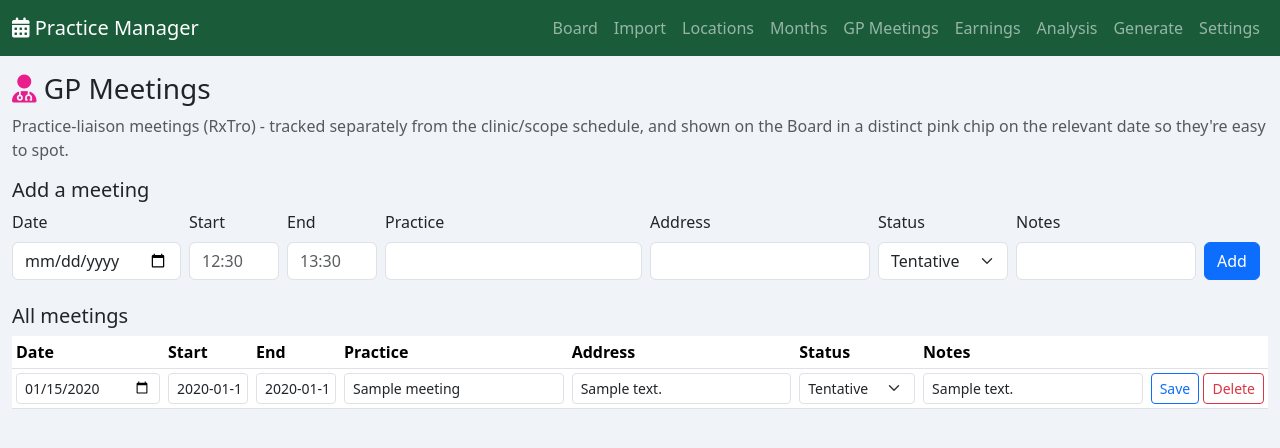
After one commit to jcypowh/practice-manager, a Flask app: page /gp-meetings in a window 1280 px wide. The commit adds this page. Shown: the top 448 px of the page. Run offline with Flask 3, Linux system fonts and the light colour scheme; tables that the repository leaves empty hold one stand-in row (values such as "Sample post"); some libraries are stand-ins or nearby versions.

Commit message:
Add GP Meetings module, plus an auto-backup safety net for full-data imports
New standalone gp_meetings table + CRUD page (add/edit/delete), separate
from the clinic/scope blocks since these are practice-liaison meetings
(RxTro) with their own specific times, addresses, and Tentative/Confirmed
status - not tied to a location's revenue rate. Baked into the Board:
any GP meeting on a given date shows as a distinct pink chip in that
day's header (diagonal-striped while still Tentative, solid once
Confirmed), so it's easy to spot without being confused for a clinic
session. Included in the full export/import feature too.

Seeded the 9 meetings from the latest Shore_Gastro_GP_Meetings PDF, plus
two updates from the user directly: the 4 Aug slot now reflects Cremorne
Medical Practice 12:45-13:45 (replacing "Dee Why General Practice" shown
on that PDF for the same date - user will correct the source later), and
a new 12 Aug 12:30 Cremorne Medical Practice meeting not on the PDF at all.

Also added an auto-backup: before any full-data import (which replaces
everything), the current data is saved to a timestamped JSON file in the
persistent storage directory first - so a forgotten manual export never
means truly losing data, just needing to dig the backup file out.

Co-Authored-By: Claude Sonnet 5 <noreply@anthropic.com>

```diff
--- a/app.py
+++ b/app.py
@@ -243,6 +243,19 @@ def init_db():
         snapshot_json   TEXT NOT NULL,
         created_at      TEXT DEFAULT CURRENT_TIMESTAMP
     );
+
+    CREATE TABLE IF NOT EXISTS gp_meetings (
+        id             INTEGER PRIMARY KEY AUTOINCREMENT,
+        date           TEXT NOT NULL,
+        time_start     TEXT DEFAULT '',
+        time_end       TEXT DEFAULT '',
+        practice_name  TEXT NOT NULL,
+        address        TEXT DEFAULT '',
+        status         TEXT DEFAULT 'Tentative',
+        notes          TEXT DEFAULT '',
+        created_at     TEXT DEFAULT CURRENT_TIMESTAMP,
+        updated_at     TEXT DEFAULT CURRENT_TIMESTAMP
+    );
     ''')
     db.commit()
 
@@ -450,6 +463,11 @@ def get_board_data(db, month_id):
     dates = sorted(by_date.keys())
     if not dates:
         return []
+
+    gp_by_date = {}
+    for gm in db.execute('SELECT * FROM gp_meetings').fetchall():
+        gp_by_date.setdefault(gm['date'], []).append(dict(gm))
+
     weeks = []
     current_monday = None
     current_week = None
@@ -462,7 +480,8 @@ def get_board_data(db, month_id):
             weeks.append(current_week)
         day_blocks = by_date[d_str]
         current_week['days'][d.weekday()] = {'date': d_str, 'day_name': d.strftime('%A'), 'blocks': day_blocks,
-                                              'total': sum(b['value'] for b in day_blocks)}
+                                              'total': sum(b['value'] for b in day_blocks),
+                                              'gp_meetings': gp_by_date.get(d_str, [])}
     for w in weeks:
         days = []
         for wd in range(5):
@@ -470,7 +489,8 @@ def get_board_data(db, month_id):
                 days.append(w['days'][wd])
             else:
                 d = w['monday'] + datetime.timedelta(days=wd)
-                days.append({'date': d.isoformat(), 'day_name': d.strftime('%A'), 'blocks': [], 'total': 0})
+                days.append({'date': d.isoformat(), 'day_name': d.strftime('%A'), 'blocks': [], 'total': 0,
+                             'gp_meetings': gp_by_date.get(d.isoformat(), [])})
         w['days'] = days
         w['total'] = sum(day['total'] for day in days)
     return weeks
@@ -1040,20 +1060,62 @@ def test_claude():
     return redirect(url_for('settings_page'))
 
 
+# ---------------------------------------------------------------- GP Meetings
+
+@app.route('/gp-meetings')
+def gp_meetings_page():
+    db = get_db()
+    meetings = db.execute('SELECT * FROM gp_meetings ORDER BY date, time_start').fetchall()
+    return render_template('gp_meetings.html', meetings=meetings)
+
+
+@app.route('/gp-meetings/new', methods=['POST'])
+def gp_meeting_new():
+    f = request.form
+    db = get_db()
+    if not f.get('date') or not f.get('practice_name'):
+        flash('Date and practice name are required.', 'warning')
+        return redirect(url_for('gp_meetings_page'))
+    db.execute('''INSERT INTO gp_meetings(date, time_start, time_end, practice_name, address, status, notes)
+                  VALUES(?,?,?,?,?,?,?)''',
+               (f.get('date'), f.get('time_start', ''), f.get('time_end', ''), f.get('practice_name'),
+                f.get('address', ''), f.get('status', 'Tentative'), f.get('notes', '')))
+    db.commit()
+    flash('GP meeting added.', 'success')
+    return redirect(url_for('gp_meetings_page'))
+
+
+@app.route('/gp-meetings/<int:meeting_id>/update', methods=['POST'])
+def gp_meeting_update(meeting_id):
+    f = request.form
+    db = get_db()
+    db.execute('''UPDATE gp_meetings SET date=?, time_start=?, time_end=?, practice_name=?, address=?,
+                  status=?, notes=?, updated_at=CURRENT_TIMESTAMP WHERE id=?''',
+               (f.get('date'), f.get('time_start', ''), f.get('time_end', ''), f.get('practice_name'),
+                f.get('address', ''), f.get('status', 'Tentative'), f.get('notes', ''), meeting_id))
+    db.commit()
+    flash('GP meeting updated.', 'success')
+    return redirect(url_for('gp_meetings_page'))
+
+
+@app.route('/gp-meetings/<int:meeting_id>/delete', methods=['POST'])
+def gp_meeting_delete(meeting_id):
+    db = get_db()
+    db.execute('DELETE FROM gp_meetings WHERE id=?', (meeting_id,))
+    db.commit()
+    flash('GP meeting deleted.', 'success')
+    return redirect(url_for('gp_meetings_page'))
+
+
 # ---------------------------------------------------------------- Export / Import (full data)
 
-EXPORT_TABLES = ['locations', 'location_activity_rates', 'months', 'blocks']
+EXPORT_TABLES = ['locations', 'location_activity_rates', 'months', 'blocks', 'gp_meetings']
 # claude_api_key is deliberately excluded - each deployment manages its own key.
 EXPORT_CONFIG_KEYS = ['analysis_trailing_months', 'utilization_flag_threshold', 'analysis_overbook_threshold']
+BACKUP_DIR = DATA_DIR / 'backups'
 
 
-@app.route('/export')
-def export_data():
-    """Dump every table that defines 'what the schedule looks like' - sites, colours,
-    per-slot values/formulas, months, and every block (date/slot/activity/notes/status) -
-    as one JSON file. Pairs with /import-data to move this exactly onto another deployment
-    (e.g. local -> Railway) without re-entering colours/rates/holds by hand."""
-    db = get_db()
+def _export_snapshot(db):
     data = {'exported_at': datetime.datetime.now().isoformat(), 'version': 1}
     for table in EXPORT_TABLES:
         rows = db.execute(f'SELECT * FROM {table}').fetchall()
@@ -1062,7 +1124,16 @@ def export_data():
         f"SELECT key, value FROM config WHERE key IN ({','.join('?' * len(EXPORT_CONFIG_KEYS))})",
         EXPORT_CONFIG_KEYS).fetchall()
     data['config'] = {r['key']: r['value'] for r in cfg_rows}
-    payload = json.dumps(data, indent=2)
+    return data
+
+
+@app.route('/export')
+def export_data():
+    """Dump every table that defines 'what the schedule looks like' - sites, colours,
+    per-slot values/formulas, months, blocks, and GP meetings - as one JSON file. Pairs
+    with /import-data to move this exactly onto another deployment (e.g. local -> Railway)
+    without re-entering colours/rates/holds by hand."""
+    payload = json.dumps(_export_snapshot(get_db()), indent=2)
     filename = f"practice_manager_export_{datetime.date.today().isoformat()}.json"
     return Response(payload, mimetype='application/json',
                      headers={'Content-Disposition': f'attachment; filename="{filename}"'})
@@ -1083,6 +1154,17 @@ def import_data_page():
 
         db = get_db()
         counts = {t: len(payload.get(t, [])) for t in EXPORT_TABLES}
+
+        # Safety net: auto-save whatever's CURRENTLY here before it gets overwritten, even
+        # if the user didn't think to export first - so a forgotten backup never means lost
+        # data outright, just an extra step to dig the backup file out of storage.
+        try:
+            BACKUP_DIR.mkdir(parents=True, exist_ok=True)
+            backup_name = f"pre_import_backup_{datetime.datetime.now().strftime('%Y%m%d_%H%M%S')}.json"
+            (BACKUP_DIR / backup_name).write_text(json.dumps(_export_snapshot(db), indent=2), encoding='utf-8')
+        except OSError:
+            pass  # backup is best-effort - never block a real import over a disk hiccup
+
         try:
             # Child tables first, then parents, mirroring foreign-key direction both ways.
             # import_log.month_id also references months (no cascade) - it's just an audit
@@ -1093,6 +1175,7 @@ def import_data_page():
             db.execute('DELETE FROM import_log')
             db.execute('DELETE FROM months')
             db.execute('DELETE FROM locations')
+            db.execute('DELETE FROM gp_meetings')
 
             for loc in payload.get('locations', []):
                 cols = list(loc.keys())
@@ -1107,6 +1190,9 @@ def import_data_page():
             for b in payload.get('blocks', []):
                 cols = list(b.keys())
                 db.execute(f'INSERT INTO blocks ({",".join(cols)}) VALUES ({",".join(":" + c for c in cols)})', b)
+            for gm in payload.get('gp_meetings', []):
+                cols = list(gm.keys())
+                db.execute(f'INSERT INTO gp_meetings ({",".join(cols)}) VALUES ({",".join(":" + c for c in cols)})', gm)
             for k, v in payload.get('config', {}).items():
                 if k in EXPORT_CONFIG_KEYS:
                     db.execute('INSERT OR REPLACE INTO config(key, value) VALUES (?, ?)', (k, v))
@@ -1118,7 +1204,8 @@ def import_data_page():
 
         flash(f"Import complete - replaced everything with: {counts['locations']} locations, "
               f"{counts['location_activity_rates']} site/activity rates, {counts['months']} months, "
-              f"{counts['blocks']} blocks.", 'success')
+              f"{counts['blocks']} blocks, {counts['gp_meetings']} GP meetings. "
+              f"(A backup of what was here before was saved to the server's storage first.)", 'success')
         return redirect(url_for('index'))
 
     return render_template('import_data.html')
--- a/static/style.css
+++ b/static/style.css
@@ -9,6 +9,7 @@
   --color-scope: #2980b9;
   --color-other: #95a5a6;
   --hold-bg: #fff8e1;
+  --gp-meeting: #e91e8c;
 }
 body { background: var(--bg); }
 
@@ -32,3 +33,6 @@ body { background: var(--bg); }
 .hold-tray .block-box { min-width: 150px; font-size: .72rem; }
 .sortable-ghost { opacity: .4; }
 .color-swatch { width: 22px; height: 22px; border-radius: 4px; display: inline-block; vertical-align: middle; }
+
+.gp-meeting-chip { background: var(--gp-meeting); color: #fff; border-radius: 4px; padding: 1px 4px; margin-top: 2px; font-size: .62rem; font-weight: 700; line-height: 1.3; white-space: normal; }
+.gp-meeting-chip.gp-tentative { background: repeating-linear-gradient(45deg, var(--gp-meeting), var(--gp-meeting) 6px, #c2166f 6px, #c2166f 12px); }
--- a/templates/base.html
+++ b/templates/base.html
@@ -21,6 +21,7 @@
         <li class="nav-item"><a class="nav-link" href="{{ url_for('import_schedule') }}">Import</a></li>
         <li class="nav-item"><a class="nav-link" href="{{ url_for('locations_page') }}">Locations</a></li>
         <li class="nav-item"><a class="nav-link" href="{{ url_for('months_page') }}">Months</a></li>
+        <li class="nav-item"><a class="nav-link" href="{{ url_for('gp_meetings_page') }}">GP Meetings</a></li>
         <li class="nav-item"><a class="nav-link" href="{{ url_for('earnings_page') }}">Earnings</a></li>
         <li class="nav-item"><a class="nav-link" href="{{ url_for('analysis_page') }}">Analysis</a></li>
         <li class="nav-item"><a class="nav-link" href="{{ url_for('generate_page') }}">Generate</a></li>
--- /dev/null
+++ b/templates/gp_meetings.html
@@ -0,0 +1,54 @@
+{% extends 'base.html' %}
+{% block title %}GP Meetings{% endblock %}
+{% block content %}
+<h3><i class="fa-solid fa-user-doctor" style="color: var(--gp-meeting);"></i> GP Meetings</h3>
+<p class="text-muted">Practice-liaison meetings (RxTro) - tracked separately from the clinic/scope schedule, and shown on the Board in a distinct pink chip on the relevant date so they're easy to spot.</p>
+
+<h5>Add a meeting</h5>
+<form method="post" action="{{ url_for('gp_meeting_new') }}" class="row g-2 mb-4 align-items-end">
+  <div class="col-auto"><label class="form-label">Date</label><input type="date" class="form-control" name="date" required></div>
+  <div class="col-auto"><label class="form-label">Start</label><input type="text" class="form-control" name="time_start" placeholder="12:30" style="width:90px;"></div>
+  <div class="col-auto"><label class="form-label">End</label><input type="text" class="form-control" name="time_end" placeholder="13:30" style="width:90px;"></div>
+  <div class="col-auto"><label class="form-label">Practice</label><input type="text" class="form-control" name="practice_name" required></div>
+  <div class="col-auto"><label class="form-label">Address</label><input type="text" class="form-control" name="address" style="width:220px;"></div>
+  <div class="col-auto"><label class="form-label">Status</label>
+    <select class="form-select" name="status">
+      <option>Tentative</option>
+      <option>Confirmed</option>
+    </select>
+  </div>
+  <div class="col-auto"><label class="form-label">Notes</label><input type="text" class="form-control" name="notes" style="width:180px;"></div>
+  <div class="col-auto"><button class="btn btn-primary" type="submit">Add</button></div>
+</form>
+
+<h5>All meetings</h5>
+{% for m in meetings %}<form id="gp-form-{{ m.id }}" method="post" action="{{ url_for('gp_meeting_update', meeting_id=m.id) }}"></form>{% endfor %}
+<table class="table table-sm bg-white align-middle">
+  <thead><tr><th>Date</th><th>Start</th><th>End</th><th>Practice</th><th>Address</th><th>Status</th><th>Notes</th><th></th></tr></thead>
+  <tbody>
+    {% for m in meetings %}
+    <tr>
+      <td><input form="gp-form-{{ m.id }}" type="date" class="form-control form-control-sm" name="date" value="{{ m.date }}"></td>
+      <td><input form="gp-form-{{ m.id }}" type="text" class="form-control form-control-sm" name="time_start" value="{{ m.time_start }}" style="width:80px;"></td>
+      <td><input form="gp-form-{{ m.id }}" type="text" class="form-control form-control-sm" name="time_end" value="{{ m.time_end }}" style="width:80px;"></td>
+      <td><input form="gp-form-{{ m.id }}" type="text" class="form-control form-control-sm" name="practice_name" value="{{ m.practice_name }}"></td>
+      <td><input form="gp-form-{{ m.id }}" type="text" class="form-control form-control-sm" name="address" value="{{ m.address }}"></td>
+      <td><select form="gp-form-{{ m.id }}" class="form-select form-select-sm" name="status">
+        <option {% if m.status == 'Tentative' %}selected{% endif %}>Tentative</option>
+        <option {% if m.status == 'Confirmed' %}selected{% endif %}>Confirmed</option>
+      </select></td>
+      <td><input form="gp-form-{{ m.id }}" type="text" class="form-control form-control-sm" name="notes" value="{{ m.notes }}"></td>
+      <td class="text-nowrap">
+        <button form="gp-form-{{ m.id }}" class="btn btn-sm btn-outline-primary" type="submit">Save</button>
+        <form method="post" action="{{ url_for('gp_meeting_delete', meeting_id=m.id) }}" class="d-inline" onsubmit="return confirm('Delete this GP meeting?');">
+          <button class="btn btn-sm btn-outline-danger" type="submit">Delete</button>
+        </form>
+      </td>
+    </tr>
+    {% endfor %}
+    {% if not meetings %}
+    <tr><td colspan="8" class="text-muted">No GP meetings tracked yet.</td></tr>
+    {% endif %}
+  </tbody>
+</table>
+{% endblock %}
```
Also changed, not shown: templates/board.html (+8 -1 lines).
